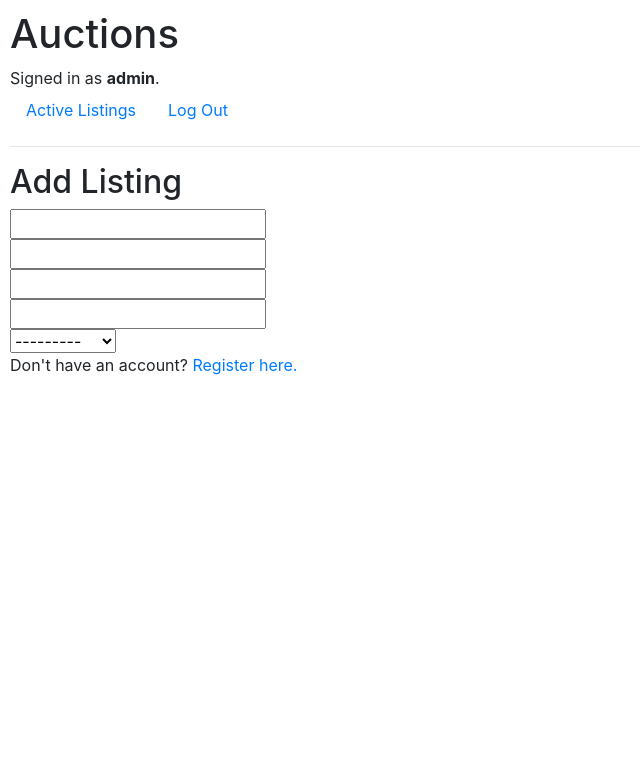
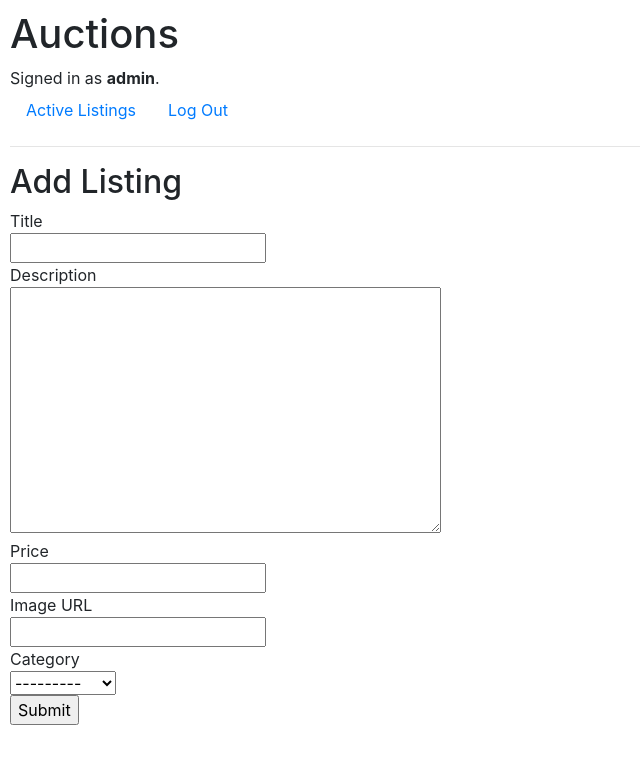
Before and after one commit to ajnipp/commerce, a Django app: page /sell in a window 1280 px wide. Shown: the top 764 px of the page, without its empty margins (0-640 px from the left). Run offline with Django 3.2, Linux system fonts and the light colour scheme; a user stored in the database is signed in; data comes from the database, SQL or seed files in the repository; both versions use the stored data as it was after the commit; some libraries are stand-ins or nearby versions.

Commit message:
add listing form working

```diff
--- a/auctions/models.py
+++ b/auctions/models.py
@@ -1,17 +1,22 @@
 from django.contrib.auth.models import AbstractUser
 from django.db import models
+from django.forms import ValidationError
 
 
 class User(AbstractUser):
     # Extends abstract user, so it comes with most default behavior.
     id = models.AutoField(primary_key=True)
 
+def validate_price(value):
+    if value < 0:
+        raise ValidationError('Price must be positive')
+
 class Listing(models.Model):
     id = models.AutoField(primary_key=True)
     timestamp = models.DateTimeField(auto_now_add=True) # Holds the timestamp for the listing's creation
     title = models.CharField(max_length=64)
     description = models.CharField(max_length=256)
-    price = models.DecimalField(decimal_places=2, max_digits=10)
+    price = models.DecimalField(decimal_places=2, max_digits=10, validators=[validate_price])
     image_url = models.URLField(blank=True)
     CATEGORIES = [
         ('TOY', 'Toys'),
--- a/auctions/templates/auctions/add_listing.html
+++ b/auctions/templates/auctions/add_listing.html
@@ -8,11 +8,14 @@
         {% csrf_token %}
         {% for field in form %}
         <div>
+            {{ field.label }}
+        </div>
+        <div>
             {{ field }}
         </div>
         {% endfor %}
+        <input type="submit" value="Submit">
     </form>
 
-    Don't have an account? <a href="{% url 'register' %}">Register here.</a>
 
 {% endblock %}
--- a/auctions/views.py
+++ b/auctions/views.py
@@ -4,6 +4,7 @@ from django.http import HttpResponse, HttpResponseRedirect
 from django.shortcuts import render
 from django.urls import reverse
 from django import forms
+from django.utils.translation import gettext_lazy as _
 
 from .models import User, Listing
 
@@ -67,15 +68,25 @@ class ListingForm(forms.ModelForm):
     class Meta:
         model = Listing
         fields = ['title', 'description', 'price', 'image_url', 'category']
+        widgets = {
+            'description': forms.Textarea()
+        }
+        labels = {
+            'image_url': _('Image URL')
+        }
 def add_listing(request):
     if not request.user.is_authenticated:
         return HttpResponseRedirect(reverse('login'))
-    user = User.objects.get(username=request.user.username)
+    user = request.user
     if request.method == 'POST':
-        form = ListingForm(request.POST)
+        listing = Listing(owner=user)
+        form = ListingForm(request.POST, instance=listing)
         if form.is_valid:
-            pass
-    listing = Listing(owner=user)
+            form.save()
+        else:
+            return render(request, 'auctions/add_listing.html', {
+                'form': form
+            })
     return render(request, 'auctions/add_listing.html', {
-        'form': ListingForm(instance=listing)
+        'form': ListingForm()
     })
```
Also changed, not shown: auctions/migrations/0005_alter_listing_price.py (added), db.sqlite3.
